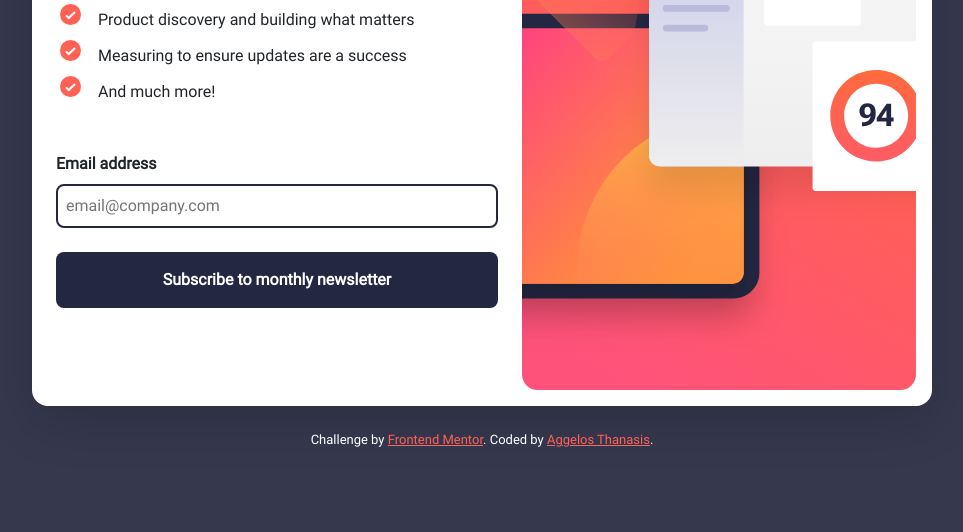
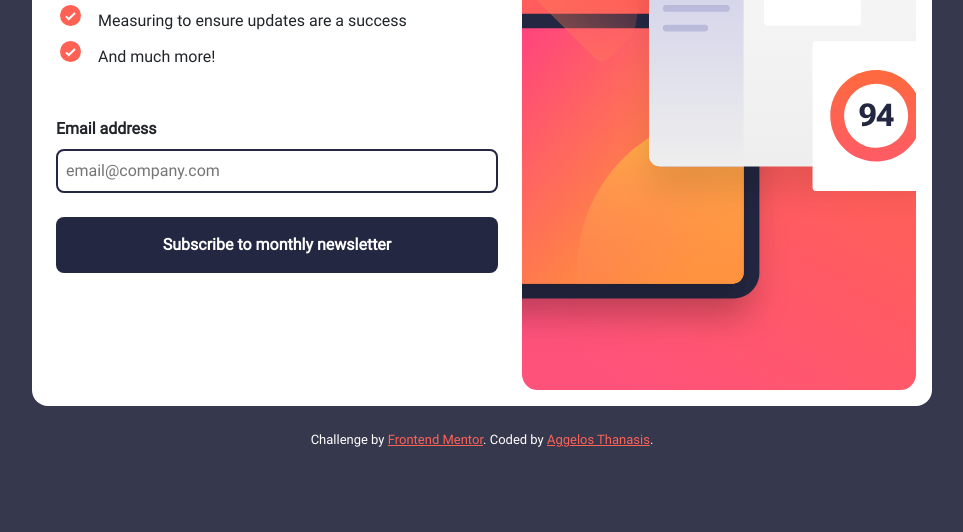
Before and after one commit to angethan/frontendmentor-newsletter-signup, a plain HTML site: page index.html in a window 1280 px wide. Shown: the part 268-800 px from the top of the page, without its empty margins (158-1121 px from the left). Drawn offline with nearby package versions, Linux system fonts and the light colour scheme.

Commit message:
Update index.html

```diff
--- a/index.html
+++ b/index.html
@@ -40,11 +40,11 @@
     <!-- Sign-up form start -->
 
     <div
-      class="form-wrapper bg-white ps-lg-5 pe-lg-3 py-lg-3 mb-4 p-md-0 gy-4 rounded rounded-4 shadow-lg"
+      class="form-wrapper bg-white ps-lg-5 pe-lg-3 py-lg-3 mb-4 p-md-0 gy-4 rounded rounded-4"
     >
       <div class="row g-5">
         <div
-          class="col-lg-6 col-md-6 col-12 order-2 order-md-2 order-lg-1 m-auto p-lg-0 p-5"
+          class="col-lg-6 col-md-6 col-12 order-2 order-md-2 order-lg-1 p-lg-0 p-5"
         >
           <h1 class="display-4 mb-4">Stay updated!</h1>
           <p class="mb-4">
```
